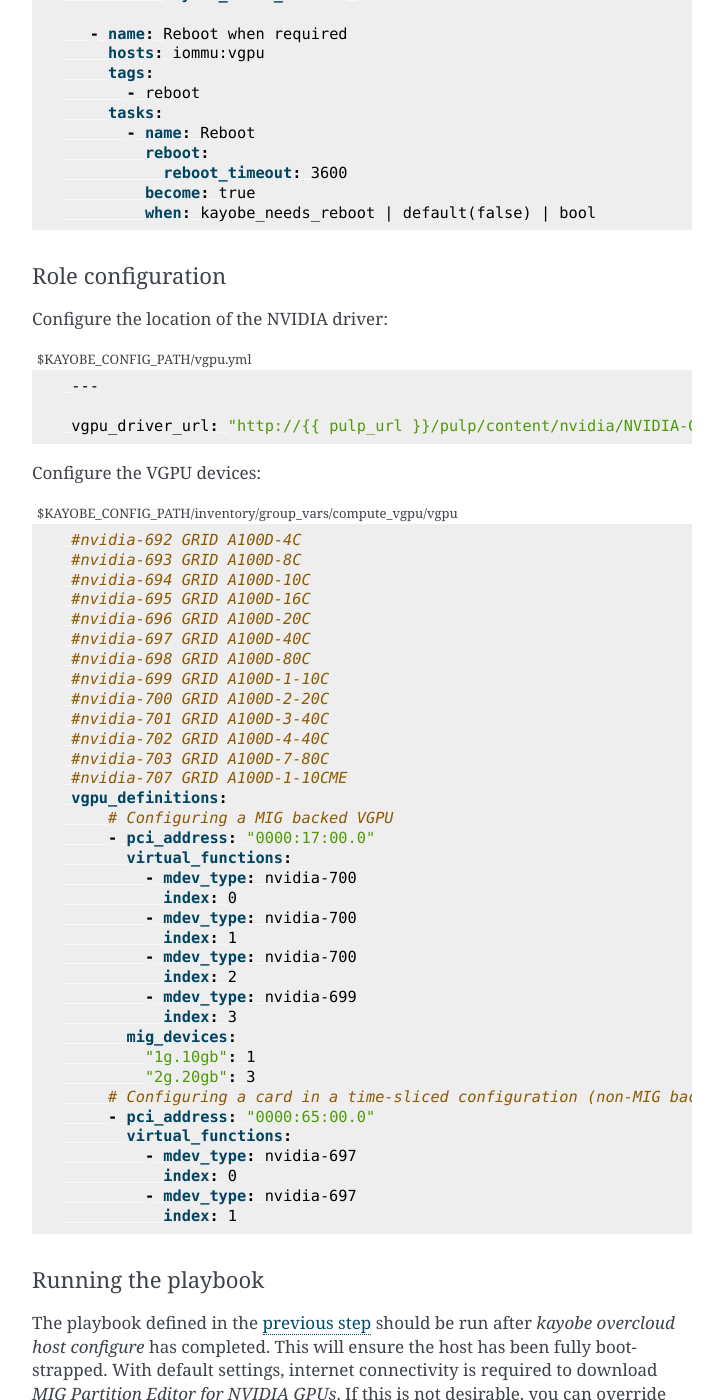
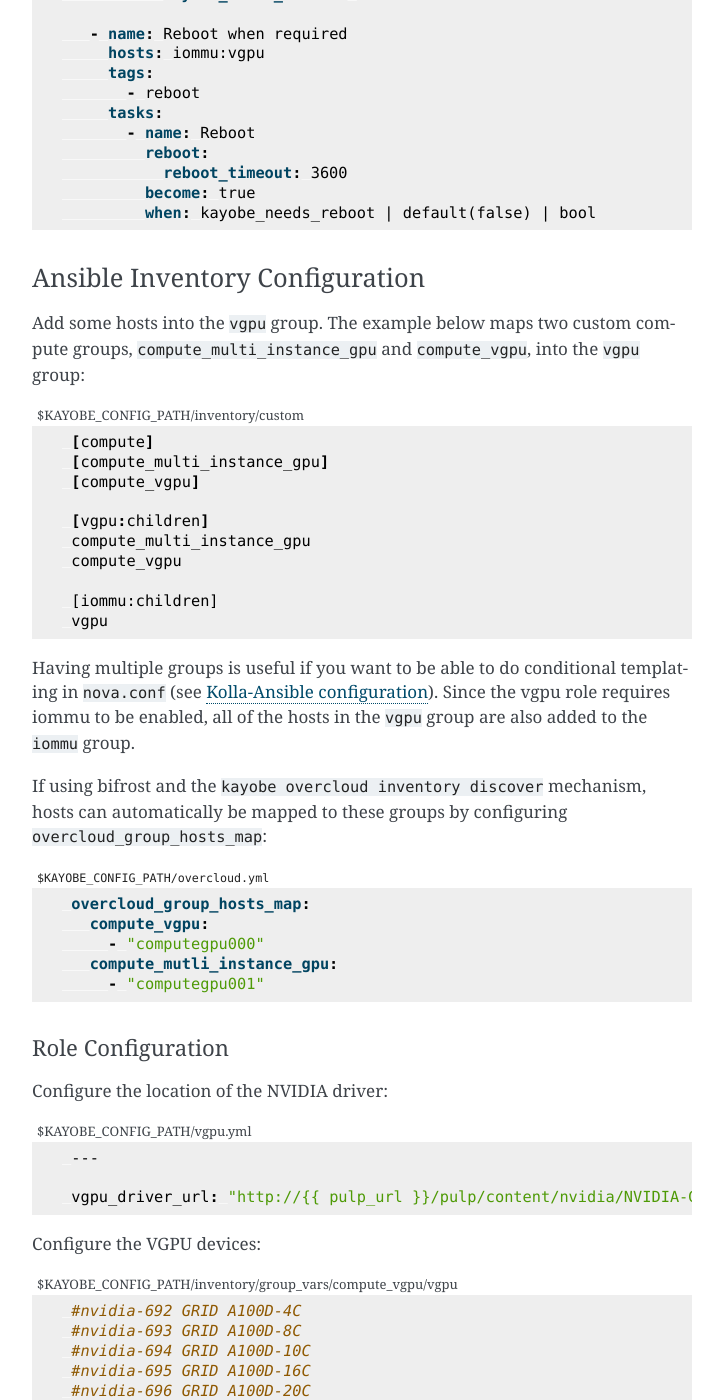
Before and after one commit to stackhpc/openstack-admin-guide, a Sphinx documentation site: the page built from source/gpus_in_openstack.rst, in a window 1280 px wide and 1400 px high, scrolled down 2272 px. Shown: the whole window, without its empty margins (388-1111 px from the left). Built offline with Sphinx 7.4.7, drawn with Linux system fonts in a browser that asks for light colours; some of the changed text lies outside the part shown.

Commit message:
Add section on ansible inventory

```diff
--- a/source/gpus_in_openstack.rst
+++ b/source/gpus_in_openstack.rst
@@ -134,9 +134,48 @@ Create a new playbook or update an existing on to apply the roles:
             become: true
             when: kayobe_needs_reboot | default(false) | bool
 
+Ansible Inventory Configuration
+-------------------------------
+
+Add some hosts into the ``vgpu`` group. The example below maps two custom
+compute groups, ``compute_multi_instance_gpu`` and ``compute_vgpu``,
+into the ``vgpu`` group:
+
+.. code-block:: yaml
+   :caption: $KAYOBE_CONFIG_PATH/inventory/custom
+
+    [compute]
+    [compute_multi_instance_gpu]
+    [compute_vgpu]
+
+    [vgpu:children]
+    compute_multi_instance_gpu
+    compute_vgpu
+
+    [iommu:children]
+    vgpu
+
+Having multiple groups is useful if you want to be able to do conditional
+templating in ``nova.conf`` (see :ref:`NVIDIA Kolla Ansible
+Configuration`). Since the vgpu role requires iommu to be enabled, all of the
+hosts in the ``vgpu`` group are also added to the ``iommu`` group.
+
+If using bifrost and the ``kayobe overcloud inventory discover`` mechanism,
+hosts can automatically be mapped to these groups by configuring
+``overcloud_group_hosts_map``:
+
+.. code-block:: yaml
+   :caption: ``$KAYOBE_CONFIG_PATH/overcloud.yml``
+
+    overcloud_group_hosts_map:
+      compute_vgpu:
+        - "computegpu000"
+      compute_mutli_instance_gpu:
+        - "computegpu001"
+
 .. _NVIDIA Role Configuration:
 
-Role configuration
+Role Configuration
 ^^^^^^^^^^^^^^^^^^
 
 Configure the location of the NVIDIA driver:
@@ -218,6 +257,8 @@ Note: This will reboot the hosts on first run.
 The playbook may be added as a hook in ``$KAYOBE_CONFIG_PATH/hooks/overcloud-host-configure/post.d``; this will
 ensure you do not forget to run it when hosts are enrolled in the future.
 
+.. _NVIDIA Kolla Ansible Configuration:
+
 Kolla-Ansible configuration
 ^^^^^^^^^^^^^^^^^^^^^^^^^^^
 
@@ -227,18 +268,27 @@ can be passed through to guests:
 .. code-block::
    :caption: $KAYOBE_CONFIG_PATH/kolla/config/nova/nova-compute.conf
 
-    {% if inventory_hostname in groups['compute_gpu_a100'] %}
+    {% if inventory_hostname in groups['compute_multi_instance_gpu'] %}
     [devices]
-    enabled_mdev_types = nvidia-700, nvidia-699, nvidia-697
+    enabled_mdev_types = nvidia-700, nvidia-699
+
     [mdev_nvidia-700]
-    device_addresses = 0000:17:00.4,0000:17:00.5,0000:17:00.6
+    device_addresses = 0000:21:00.4,0000:21:00.5,0000:21:00.6,0000:81:00.4,0000:81:00.5,0000:81:00.6
     mdev_class = CUSTOM_NVIDIA_700
+
     [mdev_nvidia-699]
-    device_addresses = 0000:17:00.7
+    device_addresses = 0000:21:00.7,0000:81:00.7
     mdev_class = CUSTOM_NVIDIA_699
+
+    {% elif inventory_hostname in groups['compute_vgpu'] %}
+    [devices]
+    enabled_mdev_types = nvidia-697
+
     [mdev_nvidia-697]
-    device_addresses = 0000:65:00.4,0000:65:00.5
-    mdev_class = CUSTOM_NVIDIA_697
+    device_addresses = 0000:21:00.4,0000:21:00.5,0000:81:00.4,0000:81:00.5
+    # Custom resource classes don't work when you only have single resource type.
+    mdev_class = VGPU
+
     {% endif %}
 
 You will need to adjust the PCI addresses to match the virtual function
```
